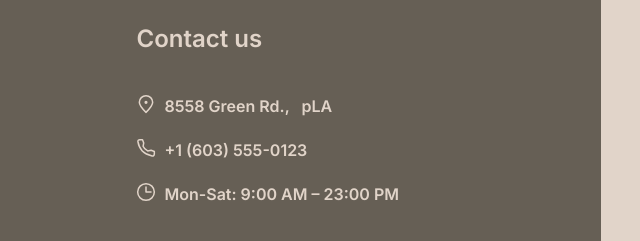
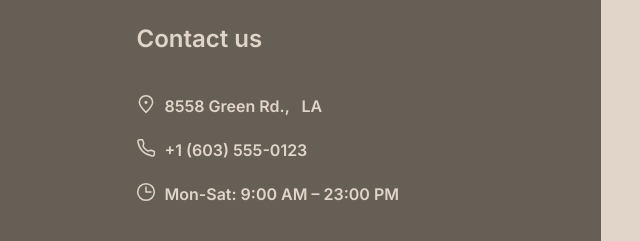
Before and after one commit to Anatoli-Paliukhovich/rs-school-projects-firstStage, a plain HTML site: page coffee-house/index.html in a window 1280 px wide. Shown: the part 3798-4039 px from the top of the page, 639-1279 px from the left. Drawn offline with Linux system fonts and the light colour scheme.

Commit message:
fix: fix footer in the main page (Sun, Dec 03, 2023 11:55:52 AM)

```diff
--- a/coffee-house/index.html
+++ b/coffee-house/index.html
@@ -256,7 +256,7 @@
 										<div class="contacts-body-icon">
 											<img src="img/main/footer/f4.svg" alt="location">
 										</div>
-										<div class="contacts-body-text">8558 Green Rd., &nbsp; pLA</div>
+										<div class="contacts-body-text">8558 Green Rd., &nbsp; LA</div>
 									</a>
 								</div>
 								<div class="contacts-body-row">
```
